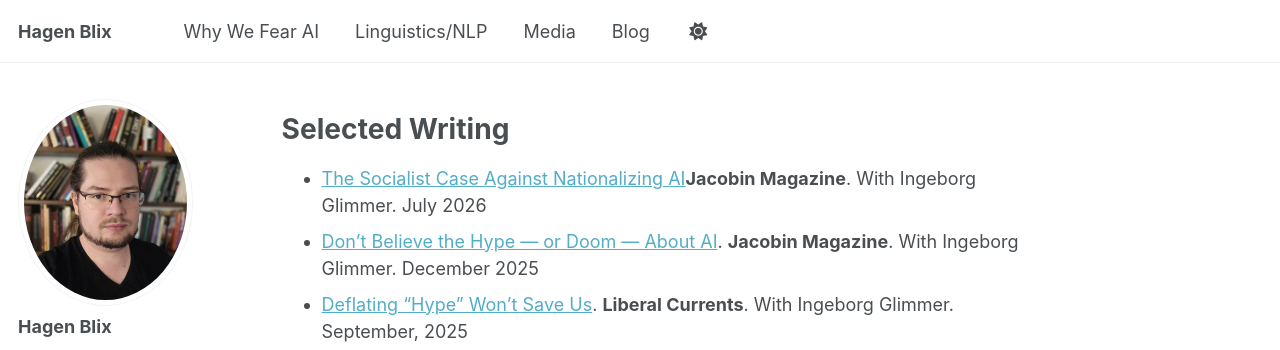
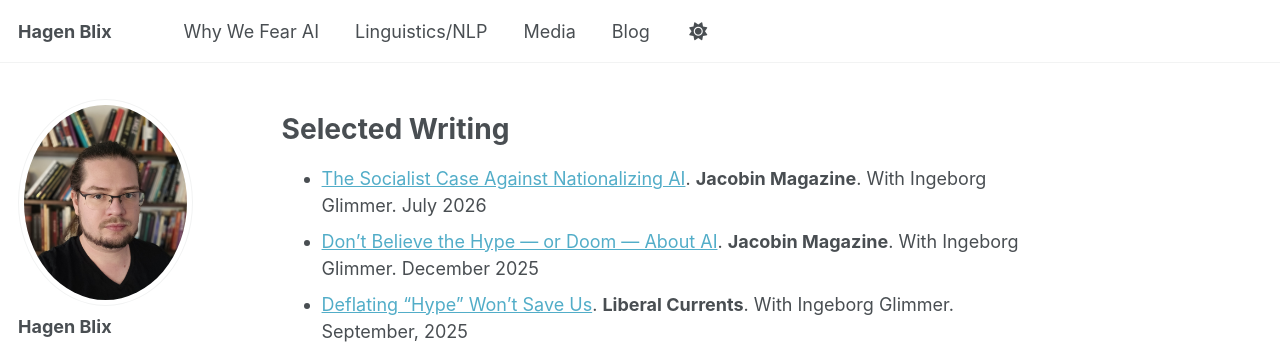
Before and after one commit to hagenblix/hagenblix.github.io, a Jekyll site: the page built from _pages/media.md, in a window 1280 px wide and 900 px high. Shown: the top 350 px of the window. Built offline with Jekyll 4.4.1, drawn with Linux system fonts in a browser that asks for light colours; some web fonts are replaced; a script that is not in the unit is left out.

```diff
--- a/_pages/media.md
+++ b/_pages/media.md
@@ -9,7 +9,7 @@ redirect_from:
 
 Selected Writing
 ===========
-- [The Socialist Case Against Nationalizing AI](https://jacobin.com/2026/07/ai-nationalization-wage-depression-de-skilling)**Jacobin Magazine**. With Ingeborg Glimmer. July 2026
+- [The Socialist Case Against Nationalizing AI](https://jacobin.com/2026/07/ai-nationalization-wage-depression-de-skilling). **Jacobin Magazine**. With Ingeborg Glimmer. July 2026
 -  [Don’t Believe the Hype — or Doom — About AI](https://jacobin.com/2025/12/hype-artificial-intelligence-vc-capital). **Jacobin Magazine**. With Ingeborg Glimmer. December 2025
 - [Deflating “Hype” Won’t Save Us](https://www.liberalcurrents.com/deflating-hype-wont-save-us/). **Liberal Currents**. With Ingeborg Glimmer. September, 2025
 - [Tech Workers Can Still Fight Silicon Valley’s Overlords](https://jacobin.com/2025/02/tech-workers-silicon-valley-trump), **Jacobin Magazine**. With Ingeborg Glimmer. February, 2025
```
